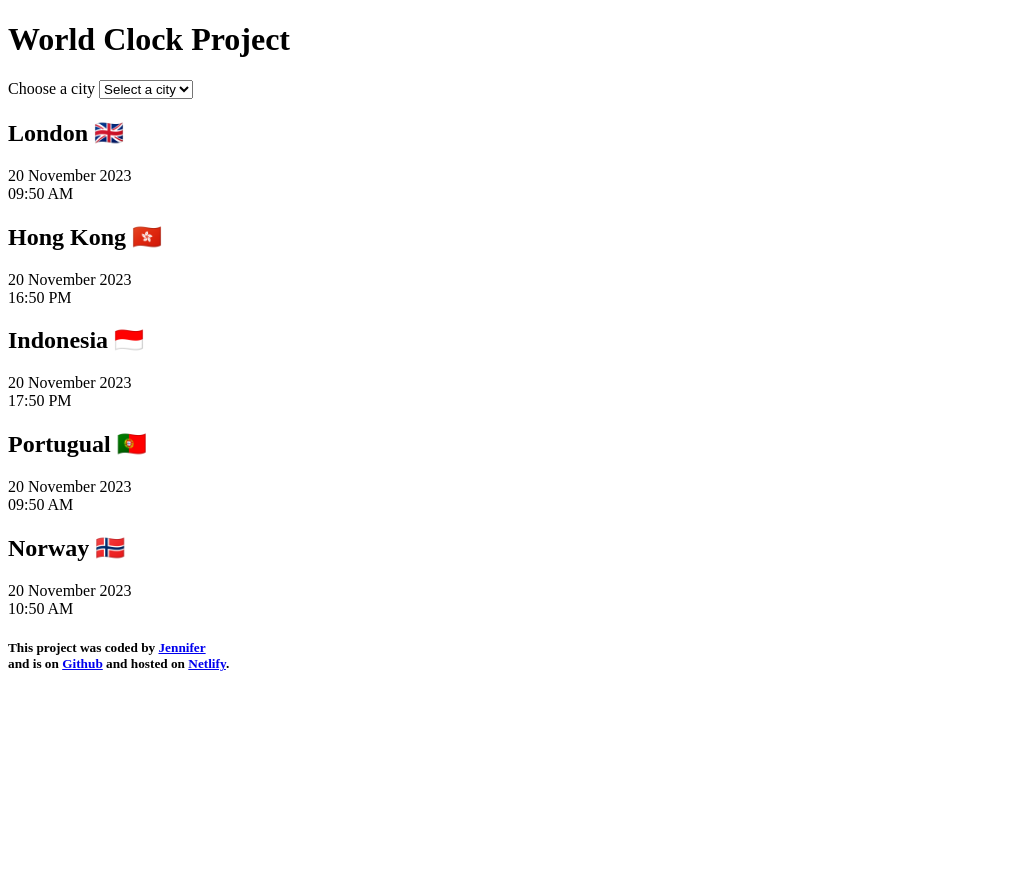
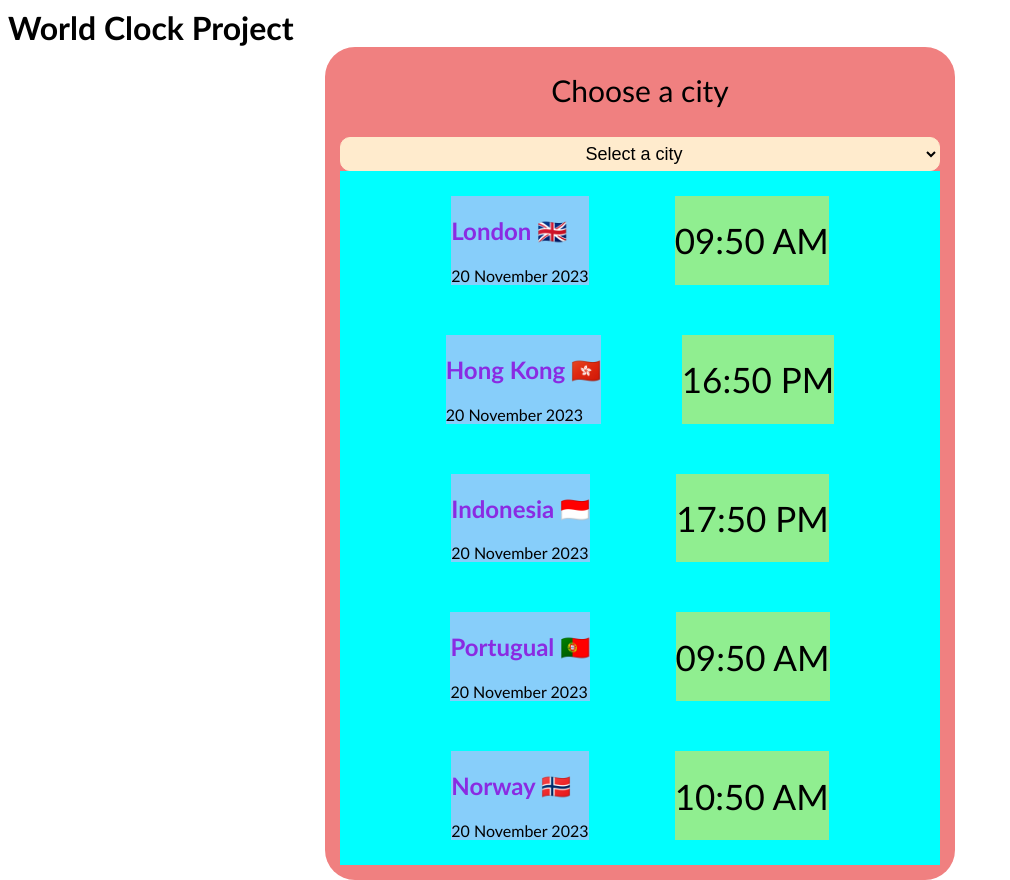
Before and after one commit to jennyweic/world-clock, a plain HTML site: page index.html in a window 1280 px wide. Shown: the top 880 px of the page, without its empty margins (0-1010 px from the left). Before the commit the page ends 800 px from the top, so only its background shows below. Drawn offline with Linux system fonts and the light colour scheme.

Commit message:
Amended cities and city formating of data

```diff
--- a/index.html
+++ b/index.html
@@ -10,6 +10,7 @@
     <h1>World Clock Project</h1>
     <div class="container">
       <label for ="cities">Choose a city</label>
+    </br>
       <select id="choose-city">
         <option value ="">Select a city</option>
         <option value ="london">London</option>
@@ -20,32 +21,42 @@
       </select>
 
 <div class="individual-city">
+  <div class="left-box">
     <h2>London 🇬🇧</h2>
     <div class="date">20 November 2023</div>
+  </div>
     <div class="time">09:50 AM</div>
 </div>
 
 <div class="individual-city">
+    <div class="left-box">
   <h2>Hong Kong 🇭🇰</h2>
   <div class="date">20 November 2023</div>
+  </div>
   <div class="time">16:50 PM</div>
 </div>
 
 <div class="individual-city">
+  <div class="left-box">
     <h2>Indonesia 🇮🇩</h2>
   <div class="date">20 November 2023</div>
+  </div>
   <div class="time">17:50 PM</div>
 </div>
 
 <div class="individual-city">
+    <div class="left-box">
   <h2>Portugual 🇵🇹</h2>
   <div class="date">20 November 2023</div>
+  </div>
   <div class="time">09:50 AM</div>
 </div>
 
 <div class="individual-city">
+    <div class="left-box">
   <h2>Norway 🇳🇴</h2>
   <div class="date">20 November 2023</div>
+  </div>
   <div class="time">10:50 AM</div>
 </div>
 
--- a/style.css
+++ b/style.css
@@ -0,0 +1,61 @@
+body {
+  font-family: "Trebuchet MS", "Lucida Sans Unicode", "Lucida Grande",
+    "Lucida Sans", Arial, sans-serif;
+}
+
+h1 {
+  margin: 0 auto;
+}
+
+h2 {
+  font-weight: bolder;
+  color: blueviolet;
+}
+
+label {
+  display: block;
+  text-align: center;
+  font-size: 30px;
+  margin: 0 auto;
+  padding: 10px;
+}
+
+select {
+  display: block;
+  text-align: center;
+  font-size: 18px;
+  margin: 0 auto;
+  padding: 5px;
+  width: 100%;
+  border-radius: 10px;
+  background-color: blanchedalmond;
+  border-color: blanchedalmond;
+}
+
+.container {
+  max-width: 600px;
+  margin: 0 auto;
+  background-color: lightcoral;
+  padding: 15px;
+  border-radius: 30px;
+}
+
+.individual-city {
+  background-color: cyan;
+  display: flex;
+  justify-content: space-evenly;
+  padding: 25px;
+}
+
+.left-box {
+  background-color: lightskyblue;
+}
+
+.time {
+  background-color: lightgreen;
+  font-size: 35px;
+  display: flex;
+  justify-content: flex-end;
+  align-items: center;
+  align-content: center;
+}
```
Lines whose indentation alone changed are shown as unchanged.
